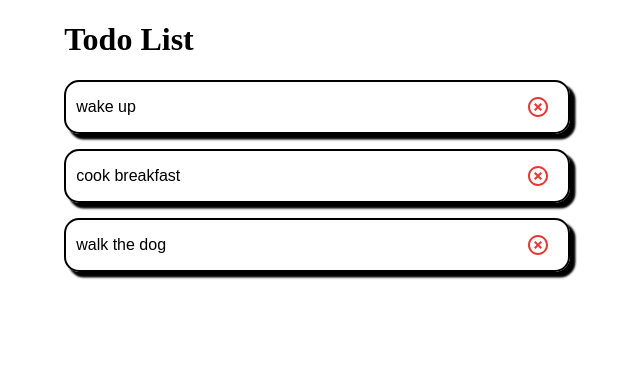
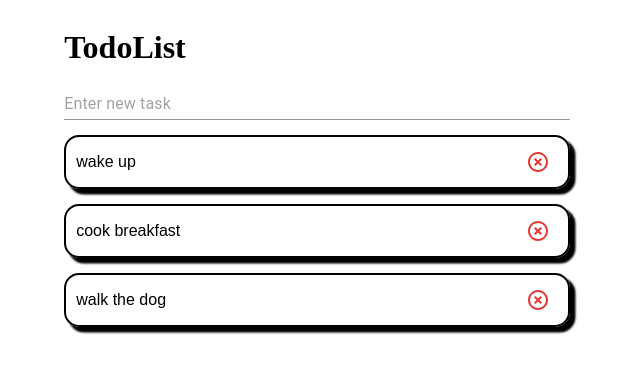
Before and after one commit to VoidWollker/todo-list, a React (Create React App) app: page / in a window 1280 px wide. Shown: the top 372 px of the page, without its empty margins (323-963 px from the left). Built offline with nearby package versions, Linux system fonts and the light colour scheme.

Commit message:
create TodoHeader

```diff
--- a/src/App.js
+++ b/src/App.js
@@ -1,3 +1,4 @@
+import TodoHeader from "./Components/TodoHeader/TodoHeader";
 import TodoList from "./Components/TodoList/TodoList";
 
 function App() {
@@ -5,6 +6,7 @@ function App() {
 
   return (
     <div className="App">
+      <TodoHeader/>
       <TodoList todos={todos}/>
     </div>
   );
--- /dev/null
+++ b/src/Components/TodoHeader/TodoHeader.jsx
@@ -0,0 +1,12 @@
+import { TextField } from "@mui/material";
+import React from "react";
+import './TodoHeader.scss'
+
+export default function TodoHeader({}){
+    return(
+        <div className="todoHeader">
+            <h1>TodoList</h1>
+            <TextField variant="standard" placeholder="Enter new task"/>
+        </div>
+    )
+}
--- /dev/null
+++ b/src/Components/TodoHeader/TodoHeader.scss
@@ -0,0 +1,8 @@
+.todoHeader{
+    width: 40%;
+    margin: auto;
+
+    display:  flex;
+    flex-direction: column;
+    justify-content: center;
+}
--- a/src/Components/TodoList/TodoList.jsx
+++ b/src/Components/TodoList/TodoList.jsx
@@ -5,7 +5,6 @@ import './TodoList.scss'
 export default function TodoList({todos}){
     return(
         <div className="todoList">
-            <h1>Todo List</h1>
             {todos.map(e => {
                 console.log(e);
                 return <TodoItem todo={e}/>
```
